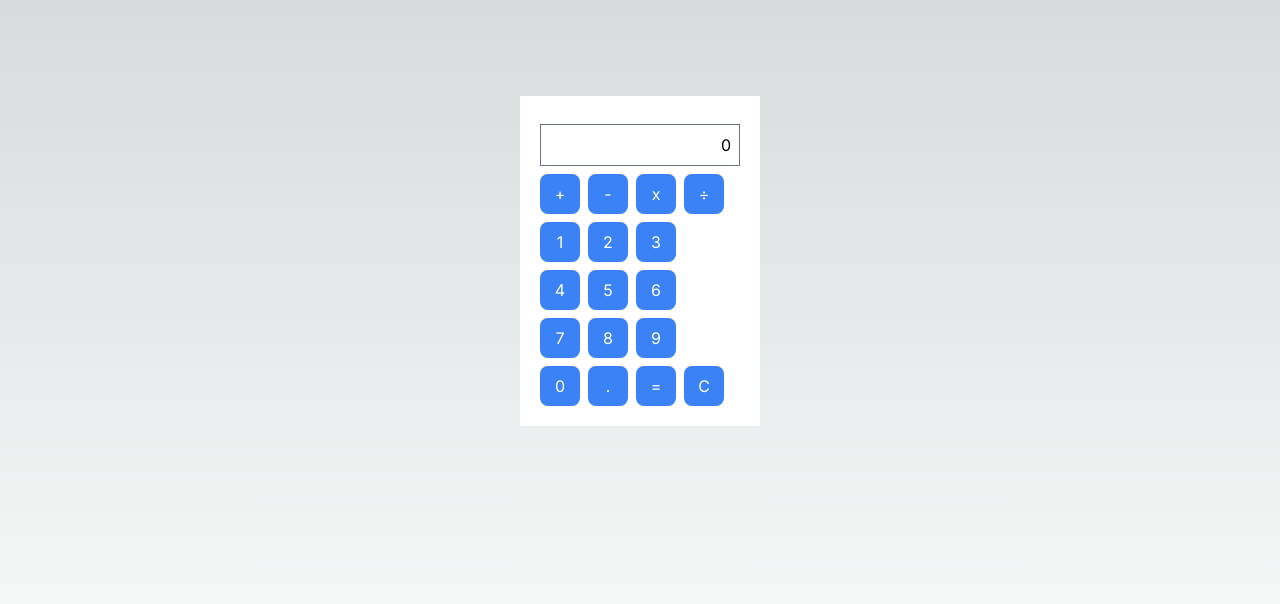
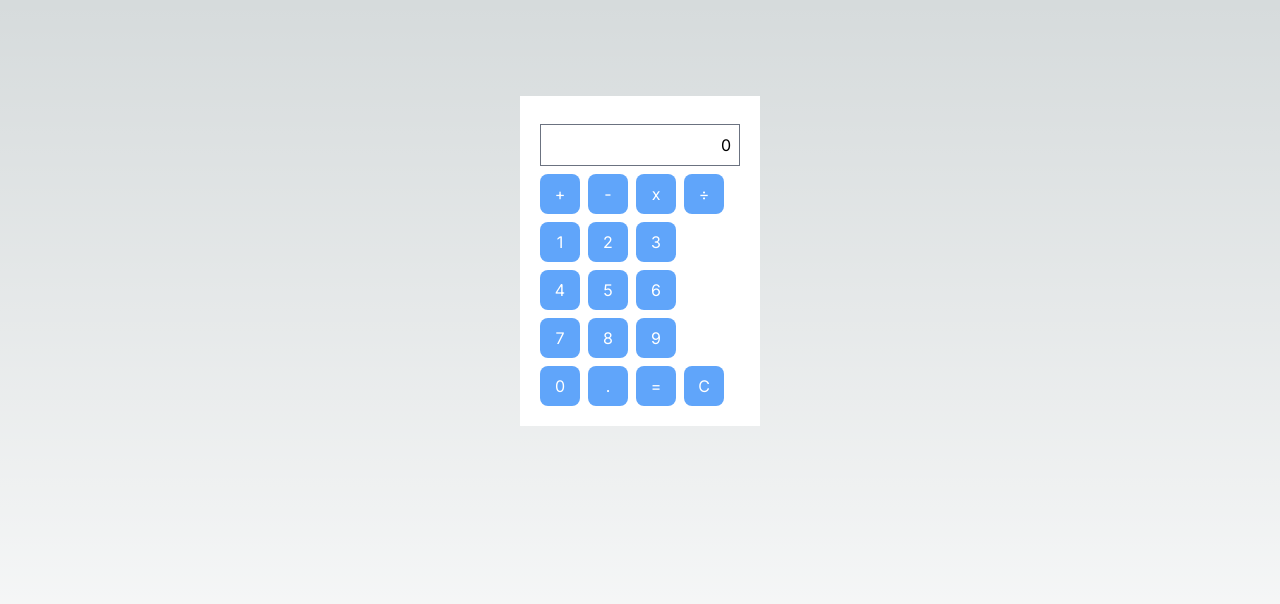
Before and after one commit to 50516004/toolbox, a Next.js app: page / in a window 1280 px wide. Shown: the top 604 px of the page. Built offline with nearby package versions, Linux system fonts and the light colour scheme.

Commit message:
ボタンデザイン変更

```diff
--- a/src/ui/Button.tsx
+++ b/src/ui/Button.tsx
@@ -12,7 +12,8 @@ export default function Button(
   return (
     <button
       onClick={handler}
-      className="flex h-10 w-10 items-center justify-center rounded-lg bg-blue-500 text-white">
+      className="flex h-10 w-10 items-center justify-center rounded-lg bg-blue-400 text-white hover:bg-orange-400 duration-150"
+    >
       {children}
     </button>
   );
```
